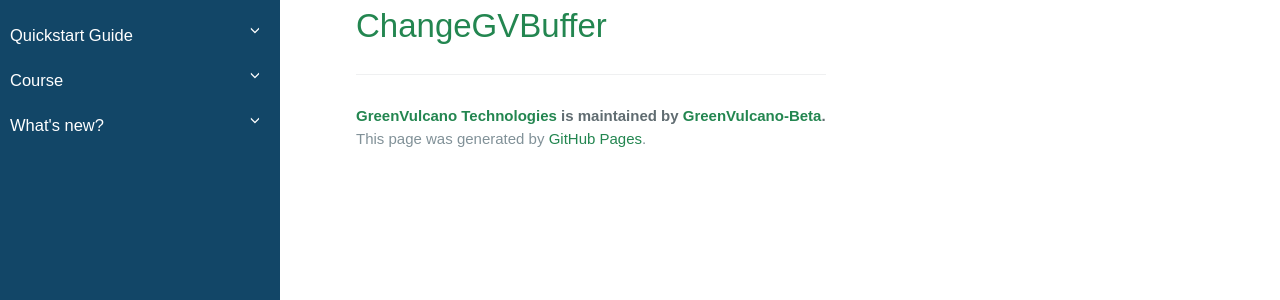
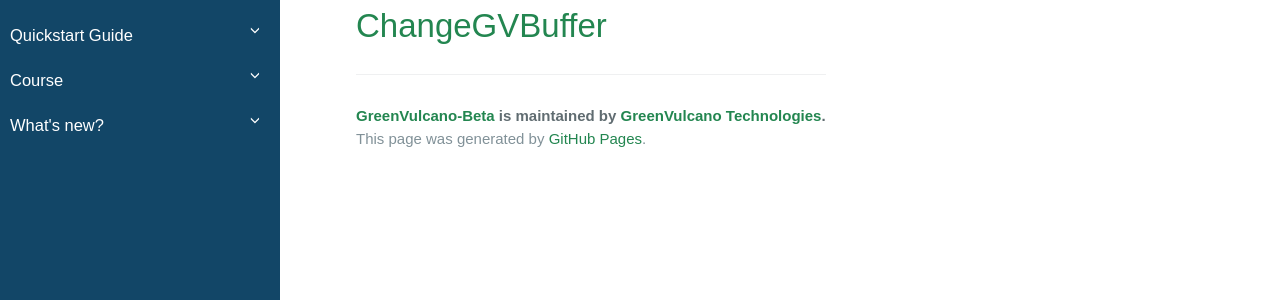
Before and after one commit to dianamw/GreenVulcano-Beta, a Jekyll site: the page built from nodes/ChangeGVBuffer.md, in a window 1280 px wide. Shown: the part 244-544 px from the top of the page. Built offline with Jekyll 4.4.1, drawn with Linux system fonts in a browser that asks for light colours; our own code applies the rules of GitHub Pages for plain Markdown files; the repository's description, which GitHub fills in, is left out.

Commit message:
Update footer.html

```diff
--- a/_includes/footer.html
+++ b/_includes/footer.html
@@ -1,6 +1,6 @@
 <footer class="site-footer">
         {% if site.github.is_project_page %}
-          <span class="site-footer-owner"><a href="{{ site.github.repository_url }}">GreenVulcano Technologies</a> is maintained by <a href="{{ site.github.owner_url }}">{{ site.github.repository_name }}</a>.</span>
+          <span class="site-footer-owner"><a href="{{ site.github.repository_url }}">{{ site.github.repository_name }}</a> is maintained by <a href="{{ site.github.owner_url }}">GreenVulcano Technologies</a>.</span>
         {% endif %}
         <span class="site-footer-credits">This page was generated by <a href="https://pages.github.com">GitHub Pages</a>.</span>
         <!-- Bootstrap JS and JS scripts -->
```
